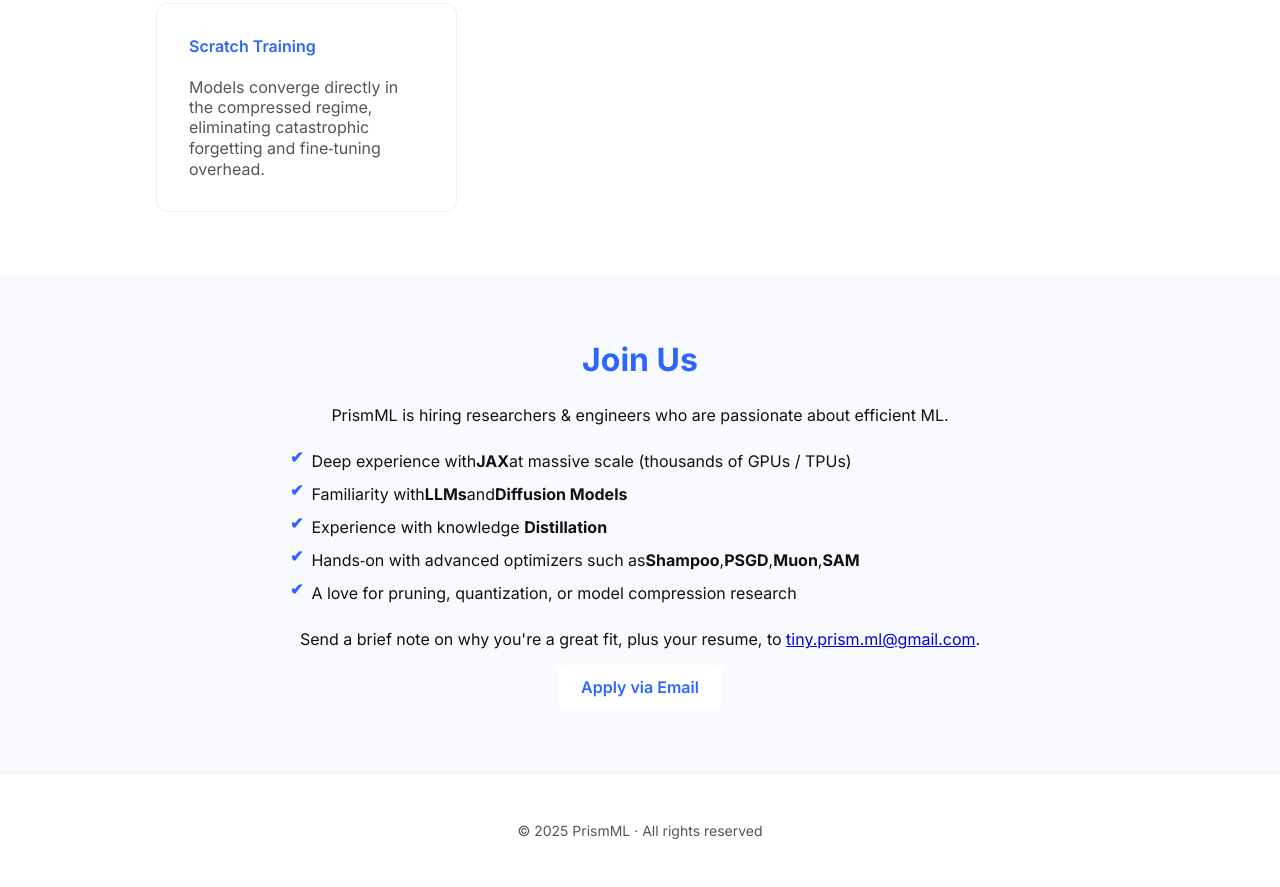
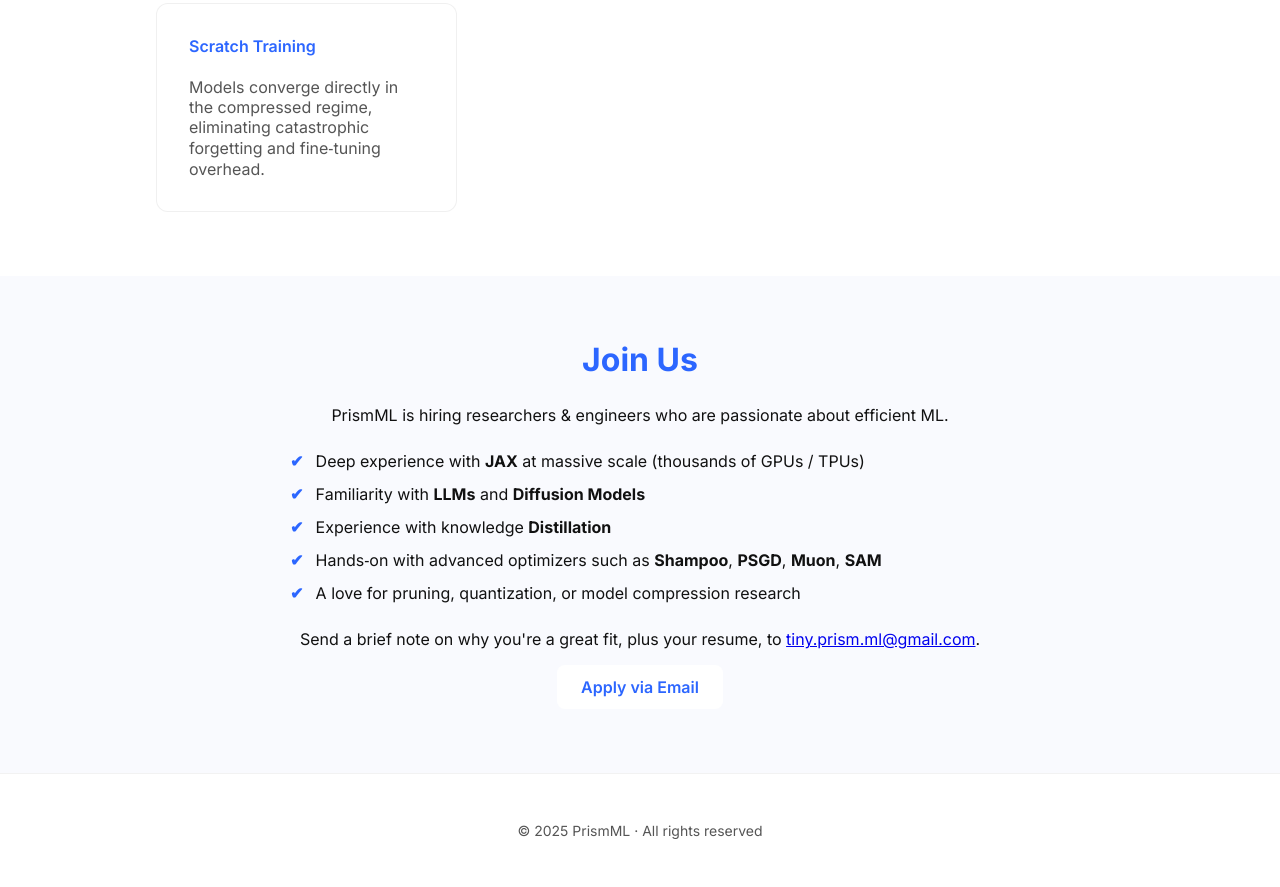
Before and after one commit to PrismML/prismml.github.io, a plain HTML site: page index.html in a window 1280 px wide. Shown: the part 1140-2027 px from the top of the page. Drawn offline with Linux system fonts and the light colour scheme.

Commit message:
Refine "Join Us" section in index.html by adjusting bullet point styling for improved layout and clarity. Updated CSS for list items to enhance visual presentation.

```diff
--- a/index.html
+++ b/index.html
@@ -138,8 +138,8 @@ send a message to: tiny.prism.ml@gmail.com
     .join-us h2{margin-top:0;font-size:2rem;font-weight:700;color:var(--primary);}
     .join-us .inner{max-width:700px;margin:0 auto;}
     .join-us ul{list-style:none;padding:0;margin:1.5rem auto;text-align:left;line-height:1.55;}
-    .join-us li{display:flex;align-items:flex-start;margin:.5rem 0;}
-    .join-us li::before{content:"✔";color:var(--primary);font-weight:600;margin-right:.5rem;line-height:1;}
+    .join-us li{position:relative;padding-left:1.6em;margin:.5rem 0;}
+    .join-us li::before{content:"✔";position:absolute;left:0;top:0;color:var(--primary);font-weight:600;}
 
     /* ──────────  FOOTER  ────────── */
     footer{text-align:center;padding:3rem 1rem;font-size:.875rem;color:var(--text-muted);border-top:1px solid rgba(0,0,0,.05);}
@@ -230,8 +230,8 @@ send a message to: tiny.prism.ml@gmail.com
       <p>PrismML is hiring researchers & engineers who are passionate about efficient ML.</p>
       <ul class="requirements">
         <li>Deep experience with <strong>JAX</strong> at massive scale (thousands of GPUs / TPUs)</li>
-        <li>Familiarity with <strong>LLMs</strong> and <strong>Diffusion&nbsp;Models</strong></li>
-        <li>Experience with knowledge&nbsp;<strong>Distillation</strong></li>
+        <li>Familiarity with <strong>LLMs</strong> and <strong>Diffusion Models</strong></li>
+        <li>Experience with knowledge <strong>Distillation</strong></li>
         <li>Hands‑on with advanced optimizers such as <strong>Shampoo</strong>, <strong>PSGD</strong>, <strong>Muon</strong>, <strong>SAM</strong></li>
         <li>A love for pruning, quantization, or model compression research</li>
       </ul>
```
